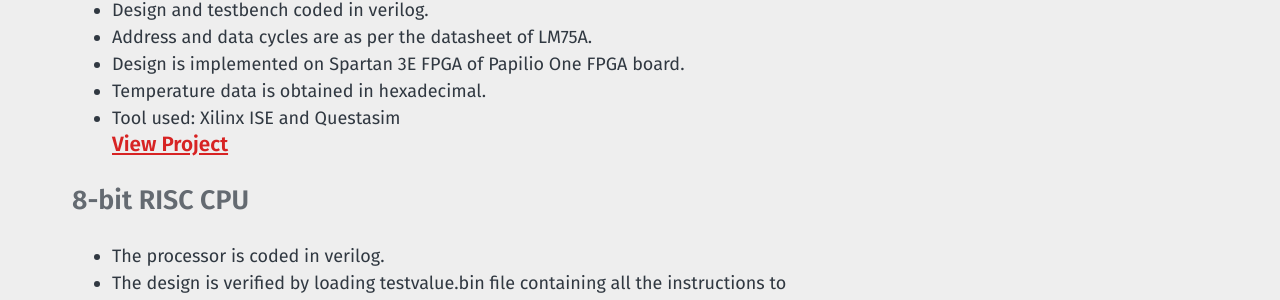
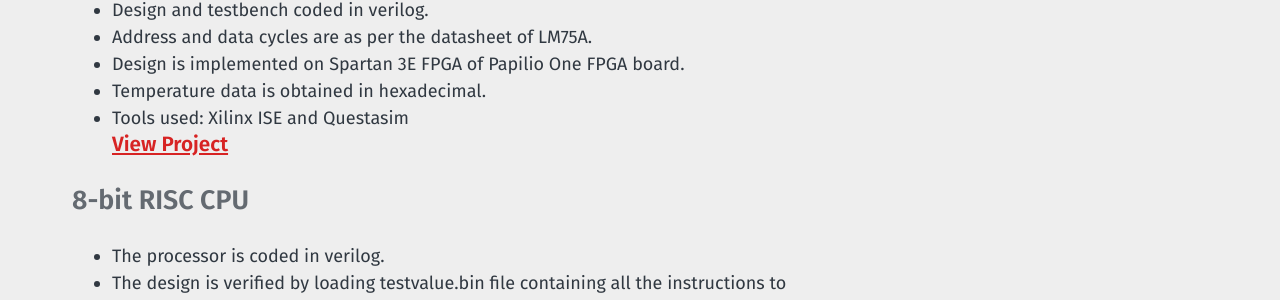
Before and after one commit to siddharth-pro/gitSiddharth.github.io, a Jekyll site: the page built from projects.md, in a window 1280 px wide. Shown: the part 585-885 px from the top of the page. Built offline with Jekyll 4.4.1, drawn with Linux system fonts in a browser that asks for light colours; our own code applies the rules of GitHub Pages for plain Markdown files.

Commit message:
Update projects.md

```diff
--- a/projects.md
+++ b/projects.md
@@ -14,7 +14,7 @@ title: Projects
 * Address and data cycles are as per the datasheet of LM75A.
 * Design is implemented on Spartan 3E FPGA of Papilio One FPGA board.
 * Temperature data is obtained in hexadecimal.
-* Tool used: Xilinx ISE and Questasim
+* Tools used: Xilinx ISE and Questasim
 #### [View Project](/i2cread.html)
 
 ### 8-bit RISC CPU
```
